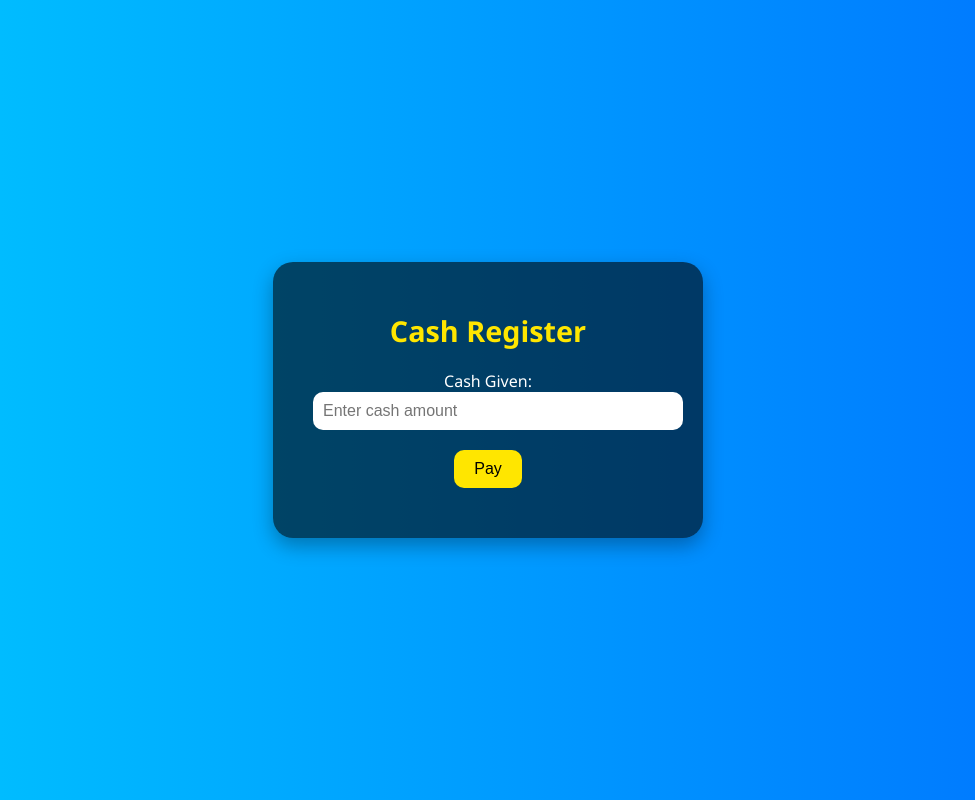
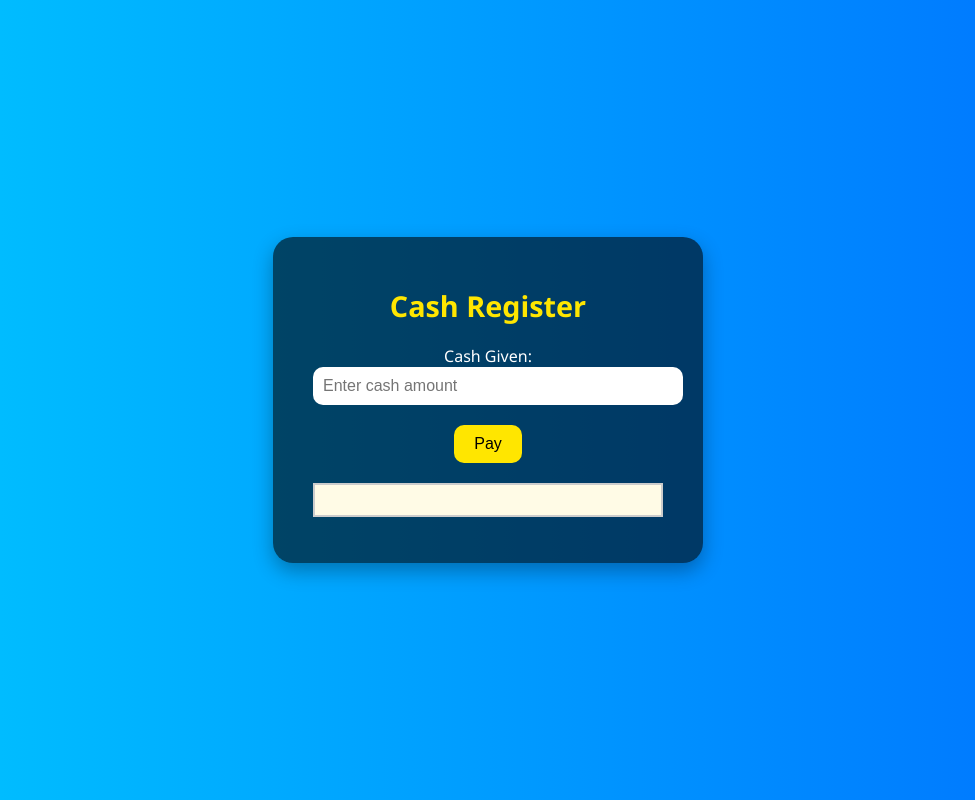
Before and after one commit to thiory/cash-register, a plain HTML site: page index.html in a window 1280 px wide. Shown: the whole page, without its empty margins (152-1127 px from the left). Drawn offline with Linux system fonts and the light colour scheme.

Commit message:
Update styles.css
amelioration du style de #change-due

```diff
--- a/styles.css
+++ b/styles.css
@@ -50,6 +50,8 @@ button:hover {
 
 #change-due {
   margin-top: 20px;
+  padding: 15px;
+  border: 2px solid #ccc;
+  background-color: #fffbe6;
   font-weight: bold;
-  font-size: 1.2rem;
 }
```
